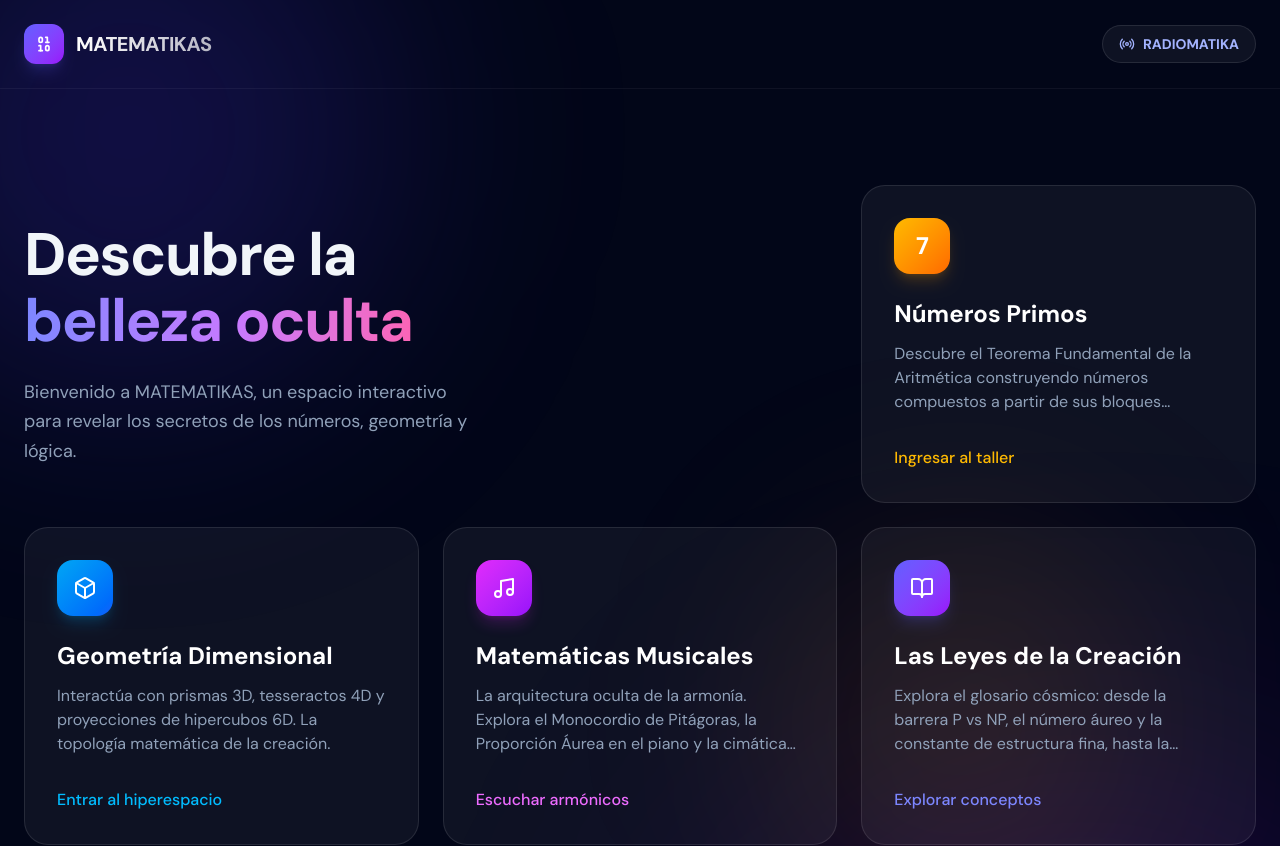
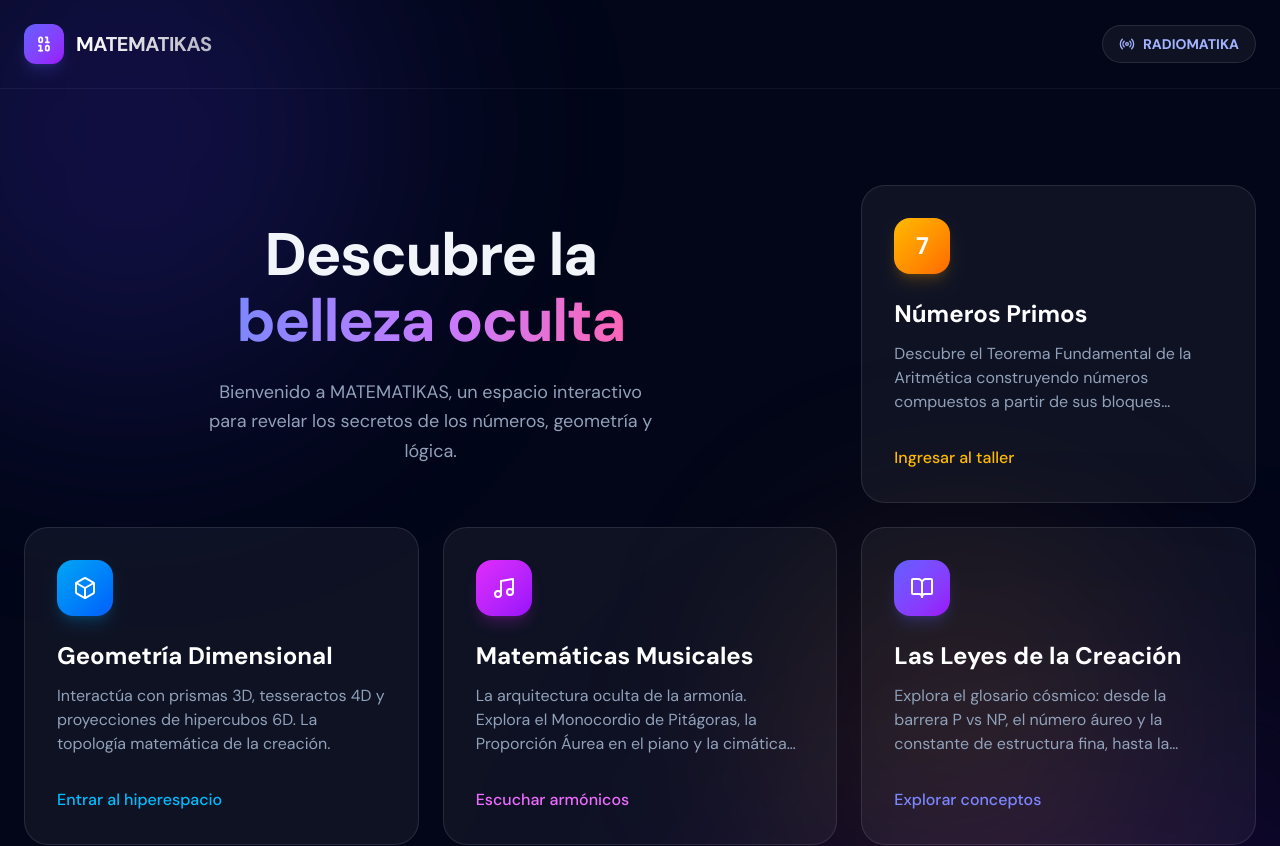
Before and after one commit to juanmiguel-dev/matematicas, a React (Vite) app: page / in a window 1280 px wide. Shown: the top 846 px of the page. Built offline with nearby package versions, Linux system fonts and the light colour scheme.

Commit message:
style: center title and text in home grid layout

```diff
--- a/src/pages/Matematikas.tsx
+++ b/src/pages/Matematikas.tsx
@@ -33,7 +33,7 @@ export default function Matematikas() {
         <div className="grid grid-cols-1 md:grid-cols-2 lg:grid-cols-3 gap-6">
 
           {/* Title Header (Spans 2 columns on Desktop) */}
-          <div className="lg:col-span-2 flex flex-col justify-center text-center lg:text-left pr-0 lg:pr-12 mb-8 lg:mb-0">
+          <div className="lg:col-span-2 flex flex-col justify-center items-center text-center mb-8 lg:mb-0">
             <motion.div
               initial={{ opacity: 0, y: 20 }}
               animate={{ opacity: 1, y: 0 }}
@@ -45,7 +45,7 @@ export default function Matematikas() {
                   belleza oculta
                 </span>
               </h1>
-              <p className="text-lg text-slate-400 leading-relaxed max-w-md mx-auto lg:mx-0">
+              <p className="text-lg text-slate-400 leading-relaxed max-w-md mx-auto">
                 Bienvenido a MATEMATIKAS, un espacio interactivo para revelar los secretos de los números, geometría y lógica.
               </p>
             </motion.div>
```
